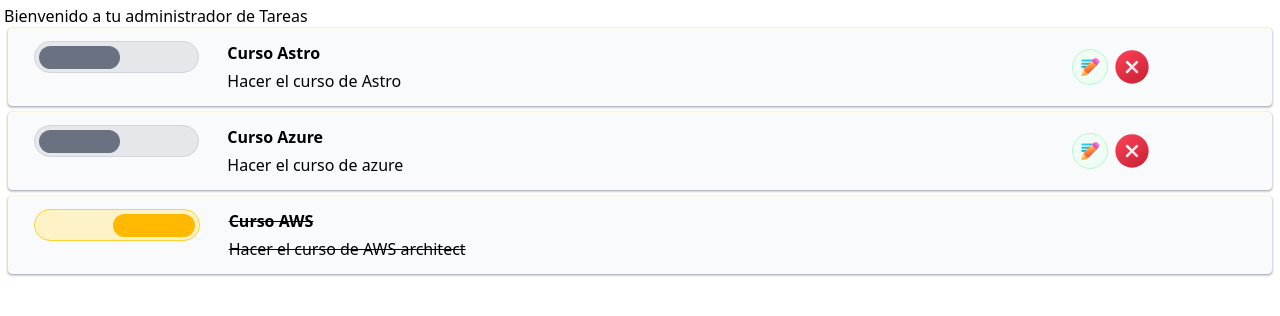
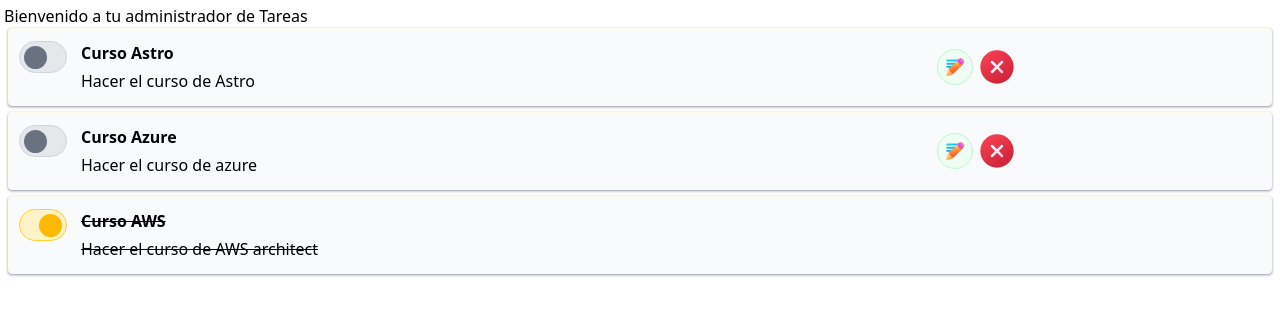
Before and after one commit to EmersonUrielVargas/tm-task-manager-web-ui, an Angular app: page / in a window 1280 px wide. Shown: the top 316 px of the page. Built offline with nearby package versions, Linux system fonts and the light colour scheme.

Commit message:
fix styles switch

```diff
--- a/src/app/components/task/task.component.html
+++ b/src/app/components/task/task.component.html
@@ -1,6 +1,6 @@
 <form [formGroup]="taskForm" class="w-full">
     <div class="task-container w-full flex gap-2 py-3 px-1 box-border rounded-sm bg-gray-50 border-amber-50 border shadow-sm shadow-gray-400">
-        <div class="flex peer h-8 rounded-full cursor-pointer w-2/12 justify-center">
+        <div class="flex peer h-8 rounded-full cursor-pointer w-2/12 max-w-15 justify-center">
             <label [for]="`${task.id}'checkTask'`" class="relative rounded-full w-8/10 border border-gray-300 bg-gray-200 has-checked:bg-amber-100 has-checked:border-amber-300">
                 <input type="checkbox" [id]="`${task.id}'checkTask'`" class="sr-only peer" [checked]="taskEditable().status === taskEnum.COMPLETE" (change)="onChangeStatus($event)"/>
                 <span class="w-3/6 h-6/8 absolute top-1 left-1 bg-gray-500 rounded-full peer-checked:bg-amber-400 peer-checked:right-1 peer-checked:left-auto"></span>
```
